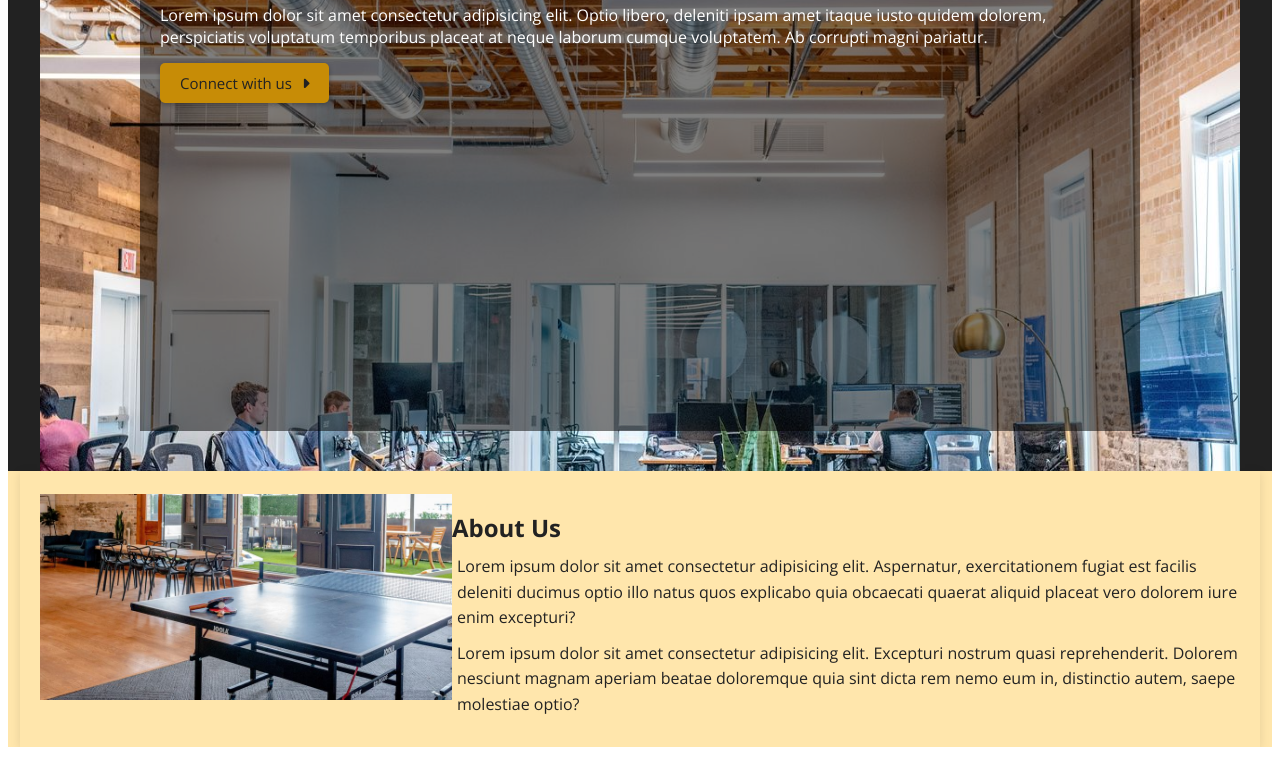
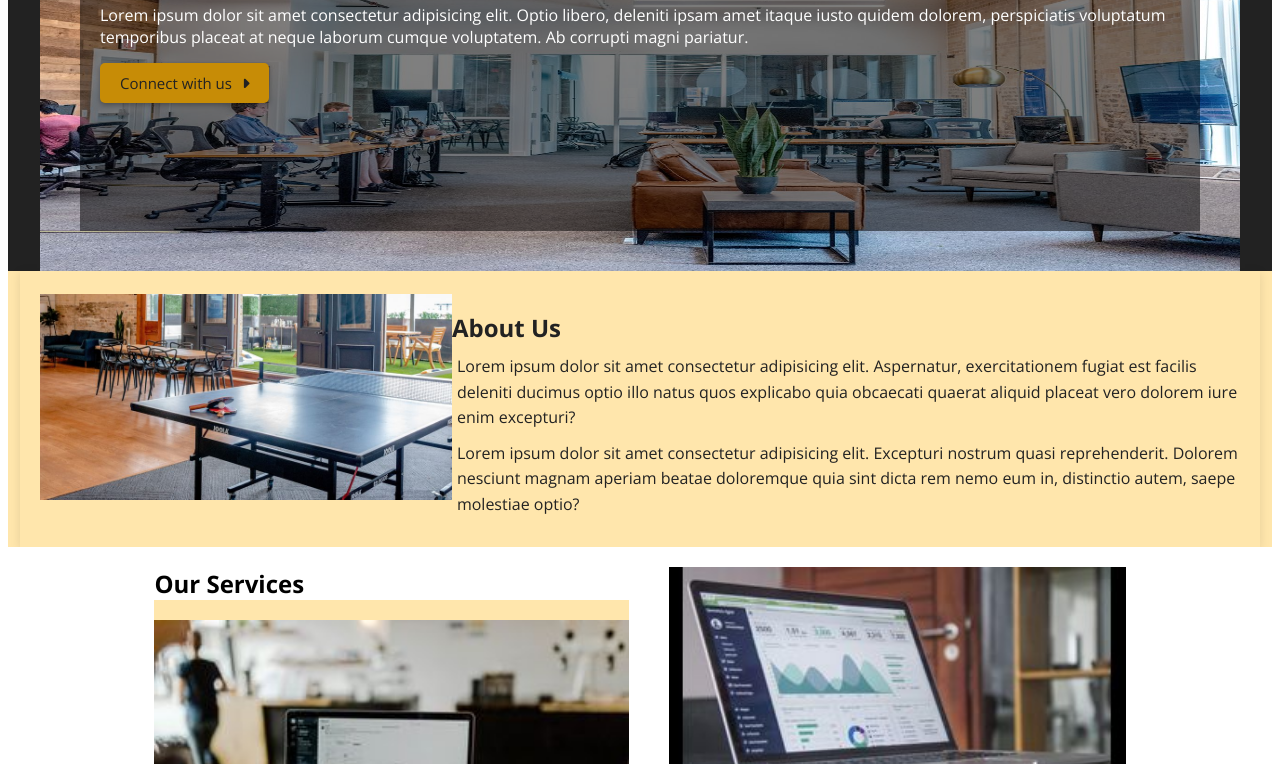
Before and after one commit to Nong005/nong0005.github.io, a plain HTML site: page final-project/index.html in a window 1280 px wide. Shown: the part 239-1003 px from the top of the page. Drawn offline with nearby package versions, Linux system fonts and the light colour scheme.

Commit message:
banner img fixes

```diff
--- a/final-project/css/main.css
+++ b/final-project/css/main.css
@@ -503,37 +503,38 @@ h1 {
   .fa {
     margin-left: 0;
   }
-  .banner img {
-    visibility:visible;
-  }
   .banner {
-    background-image: url(/images/main-banner.jpg);
-    background-size: cover;
     position: relative; /* Establishes a positioning context for overlay */
     width: 100%;
-    height: 600px;
     max-width: 1200px;
     margin: 0 auto; /* Centers the banner */
     overflow: hidden; /* Prevents overflow of child elements */
   }
+  /* Full-width background image */
+  .banner-image {
+    width: 100%;
+    max-width: 1200px;
+    height: 400px; /* Maintains aspect ratio */
+    display: block;
+  }
+  /* Overlay with semi-transparent background */
   .overlay {
     position: absolute; /* Positions relative to the nearest positioned ancestor */
     top: 40px; /* Space from the top of the container */
-    left: 0;
-    right: 0;
+    left: 40px;
+    right: 40px;
     bottom: 40px; /* Space from the bottom of the container */
     background: rgba(0, 0, 0, 0.5); /* Semi-transparent black background */
     padding: 20px; /* Padding around content */
     display: flex;
     flex-direction: column;
     align-items: flex-start; /* Aligns items to the left */
-    width: 80%;
-    margin: auto;
   }
+  /* Styling for headings and paragraphs inside the overlay */
   .overlay h1,
   .overlay p {
     color: white; /* Ensures text is readable against dark background */
-    margin: 10px 0; /* Space between elements */
+    margin: 10px auto; /* Space between elements */
   }
   /* Button styling */
   .connect-button {
@@ -547,8 +548,9 @@ h1 {
     box-shadow: 0 2px 5px rgba(0, 0, 0, 0.3); /* Shadow for depth */
     border-radius: 5px; /* Rounded corners for aesthetics */
   }
-
-
+  .connect-button i {
+    margin-left: 10px; /* Space between text and arrow icon */
+  }
   /* About Us section styles for larger screens */
   #about-us {
     background-color: #ffe6ac; /* Background color */
```
